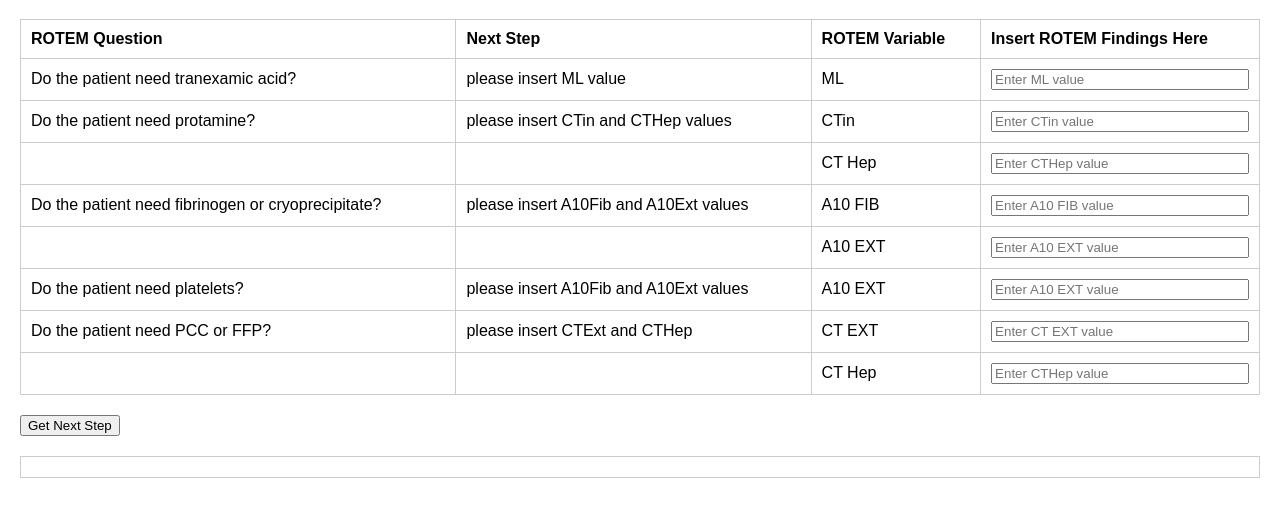
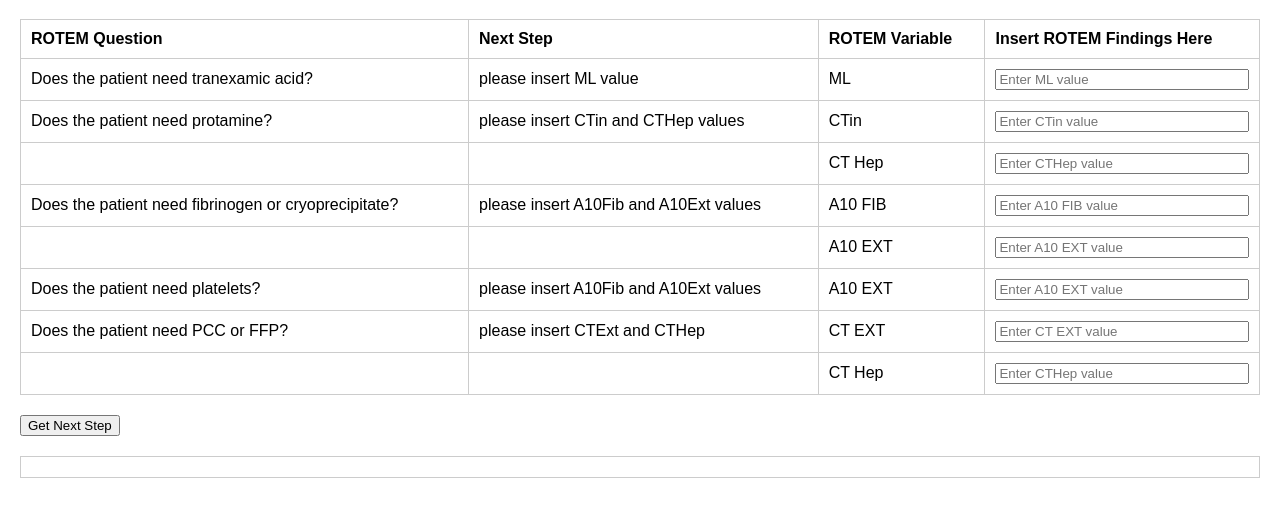
Before and after one commit to Firasdds/ROTEMDDS, a plain HTML site: page index.html in a window 1280 px wide. Shown: the part 61-578 px from the top of the page. Drawn offline with Linux system fonts and the light colour scheme.

Commit message:
Add files via upload

```diff
--- a/index.html
+++ b/index.html
@@ -46,13 +46,13 @@
         <th>Insert ROTEM Findings Here</th>
     </tr>
     <tr>
-        <td>Do the patient need tranexamic acid?</td>
+        <td>Does the patient need tranexamic acid?</td>
         <td id="nextStep1">please insert ML value</td>
         <td>ML</td>
         <td><input type="number" id="ml" placeholder="Enter ML value"></td>
     </tr>
     <tr>
-        <td>Do the patient need protamine?</td>
+        <td>Does the patient need protamine?</td>
         <td id="nextStep2">please insert CTin and CTHep values</td>
         <td>CTin</td>
         <td><input type="number" id="ctin" placeholder="Enter CTin value"></td>
@@ -64,7 +64,7 @@
         <td><input type="number" id="cthep" placeholder="Enter CTHep value"></td>
     </tr>
     <tr>
-        <td>Do the patient need fibrinogen or cryoprecipitate?</td>
+        <td>Does the patient need fibrinogen or cryoprecipitate?</td>
         <td id="nextStep3">please insert A10Fib and A10Ext values</td>
         <td>A10 FIB</td>
         <td><input type="number" id="a10fib" placeholder="Enter A10 FIB value"></td>
@@ -76,13 +76,13 @@
         <td><input type="number" id="a10ext" placeholder="Enter A10 EXT value"></td>
     </tr>
     <tr>
-        <td>Do the patient need platelets?</td>
+        <td>Does the patient need platelets?</td>
         <td id="nextStep4">please insert A10Fib and A10Ext values</td>
         <td>A10 EXT</td>
         <td><input type="number" id="a10ext2" placeholder="Enter A10 EXT value"></td>
     </tr>
     <tr>
-        <td>Do the patient need PCC or FFP?</td>
+        <td>Does the patient need PCC or FFP?</td>
         <td id="nextStep5">please insert CTExt and CTHep</td>
         <td>CT EXT</td>
         <td><input type="number" id="ctext" placeholder="Enter CT EXT value"></td>
```
